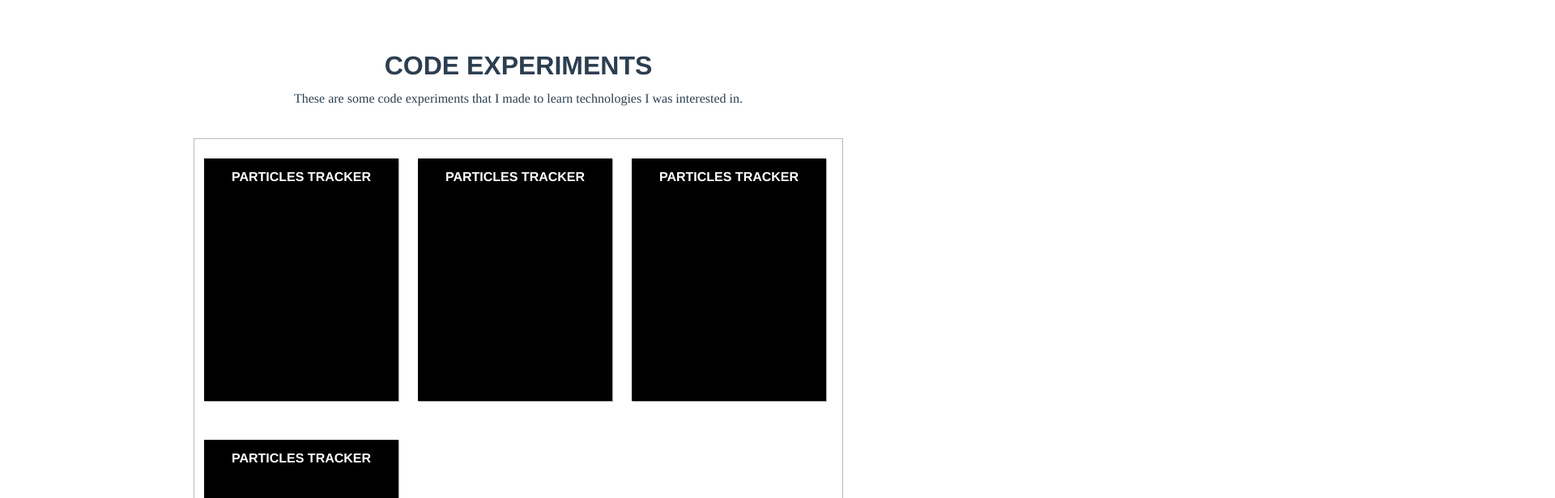
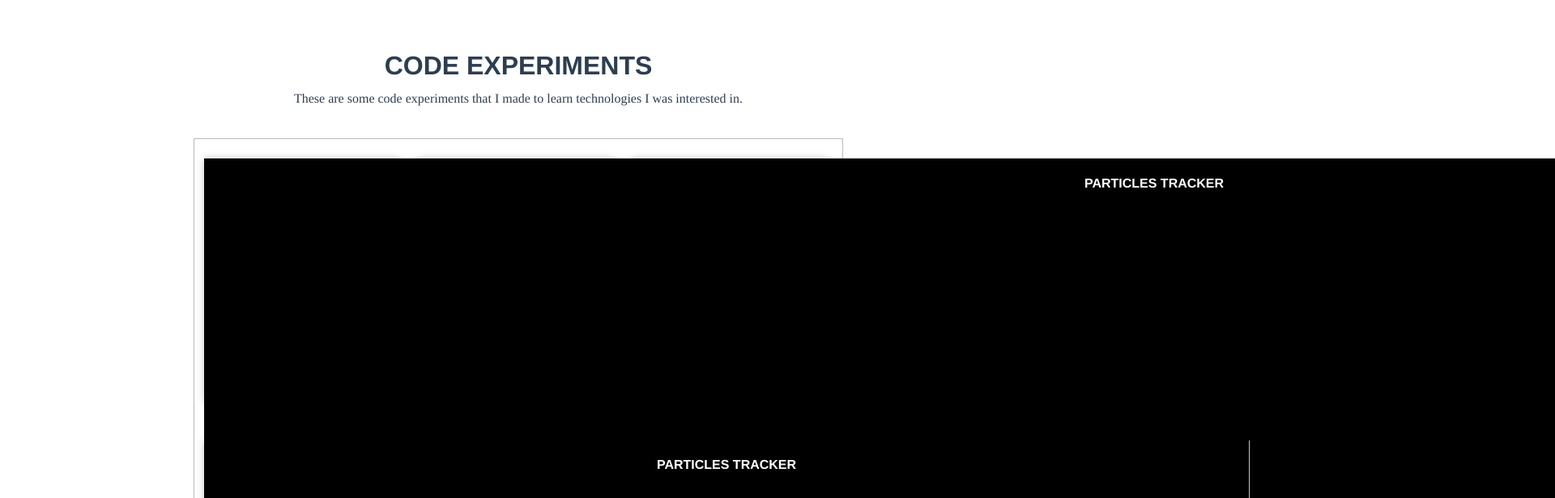
Before and after one commit to daniel-z/coding-lab, a Vue app: page / in a window 1280 px wide. Shown: the top 616 px of the page at 81% size, 1920 px wide, since content can reach past the window. Built offline with nearby package versions, Linux system fonts and the light colour scheme.

Commit message:
Implementing cards in home page.

```diff
--- a/src/views/home/Home.html
+++ b/src/views/home/Home.html
@@ -8,19 +8,23 @@
     </p>
   </section>
   <div class="main-content">
-    <section class="code-cards">
-      <div class="code-card" v-for="(code, index) in codeExperiments" v-bind:key="index">
+    <section class="experiment-cards">
+      <div class="card-container" v-for="(code, index) in codeExperiments" v-bind:key="index">
+        <div class="card">
+          <div class="card__front">
             <h4>{{ code.name }}</h4>
-        <dl class="code-card__back">
-          <dt class="code-card__name">{{ code.name }}</dt>
-          <dd class="code-card__description">
+          </div>
+          <div class="card__back">
+            <span class="card__name">{{ code.name }}</span>
+            <div class="card__description">
               <a href="{{code.repoUrl}"> Github Repo </a>
               <p>{{ code.description }}</p>
               <ul>
                 <li v-for="(tag, index) in code.tags" v-bind:key="index">{{ tag }}</li>
               </ul>
-          </dd>
-        </dl>
+            </div>
+          </div>
+        </div>
       </div>
     </section>
   </div>
--- a/src/views/home/Home.scss
+++ b/src/views/home/Home.scss
@@ -23,7 +23,7 @@ $code-card-fcolor: $white;
     margin-bottom: 40px;
   }
 
-  .code-cards {
+  .experiment-cards {
     border: 1px solid $gray-alpha;
     display: flex;
     flex-flow: row wrap;
@@ -42,12 +42,8 @@ $code-card-fcolor: $white;
     }
   }
 
-  .code-card {
-    background-color: $code-card-bgcolor;
+  .card-container {
     height: $code-card-height;
-    box-shadow: 1px 1px 1px $gray-alpha;
-    color: $code-card-fcolor;
-
     margin: 2% 0 1% 0;
     width: 100%;
     max-width: 280px;
@@ -83,11 +79,56 @@ $code-card-fcolor: $white;
 
       &:last-child {
         margin-top: 3%;
+        margin-bottom: 3%;
       }
     }
 
-    &__back {
-      display: none;
+    .card {
+      height: 100%;
+      box-shadow: 1px 1px 10px $gray-alpha;
+
+      &__front,
+      &__back {
+        padding: 8px 5px;
+        background-color: $code-card-bgcolor;
+        box-shadow: 1px 1px 1px $gray-alpha;
+        color: $code-card-fcolor;
+        height: 100%;
+        width: 100%;
+      }
+
+      &__front {
+        display: block;
+        position: absolute;
+      }
+
+      &__back {
+        display: none;
+      }
     }
   }
 }
+
+// flip effect
+.card-container {
+  perspective: 800;
+
+  .card {
+    transition: 0.5s;
+  }
+
+  &:hover {
+    .card {
+      transform: rotatey(-180deg);
+
+      &__front {
+        display: none;
+      }
+
+      &__back {
+        display: block;
+        transform: rotatey(180deg);
+      }
+    }
+  }
+}
```
Lines whose indentation alone changed are shown as unchanged.
